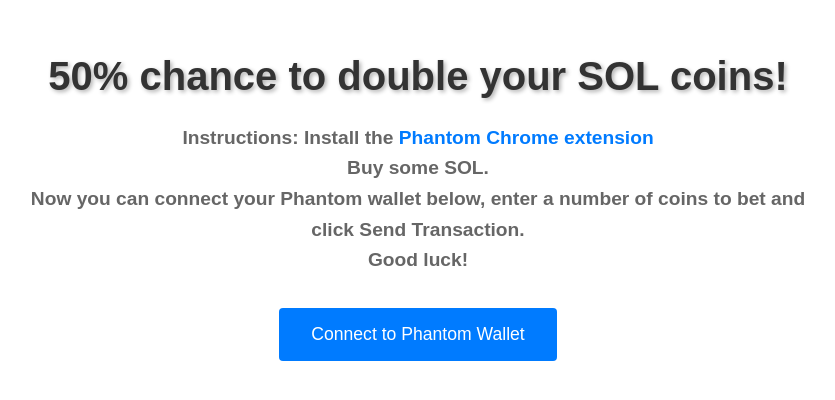
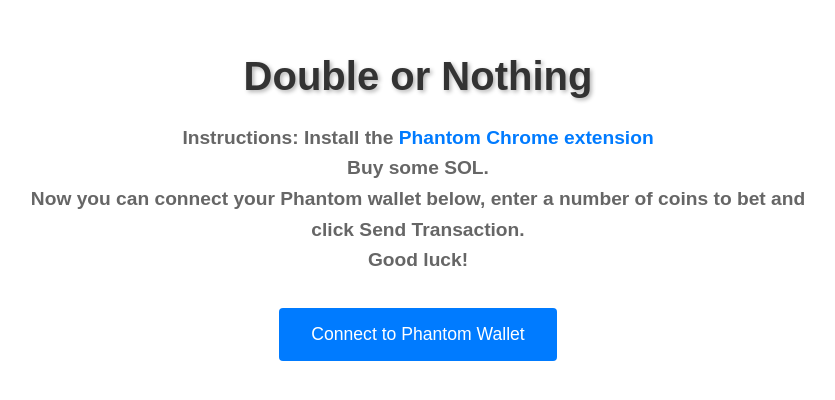
Before and after one commit to rlmsinclair/casinr_website_react, a React (Vite) app: page / in a window 1280 px wide. Shown: the part 246-646 px from the top of the page, without its empty margins (222-1057 px from the left). Built offline with nearby package versions, Linux system fonts and the light colour scheme.

Commit message:
Updated UI

```diff
--- a/src/App.tsx
+++ b/src/App.tsx
@@ -136,7 +136,7 @@
 
   return (
     <div>
-      <h1>50% chance to double your SOL coins!</h1>
+      <h1>Double or Nothing</h1>
       <h3>
         Instructions:
         Install the <a href="https://phantom.app/">Phantom Chrome extension</a>
```
